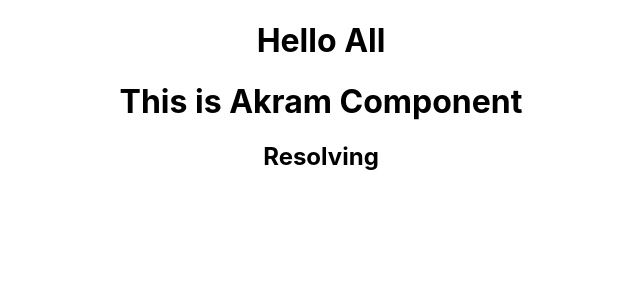
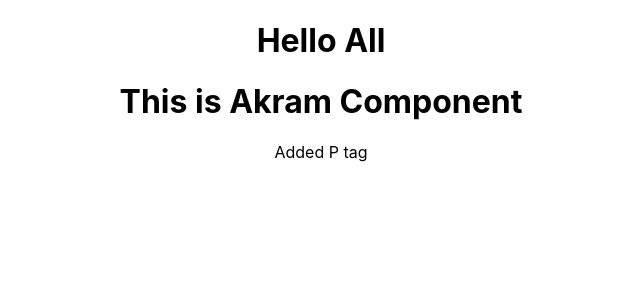
Before and after one commit to shoebkhan111/GitHub-Practice, a React (Create React App) app in the folder github-practice/: page / in a window 1280 px wide. Shown: the top 300 px of the page, without its empty margins (319-959 px from the left). Built offline with nearby package versions, Linux system fonts and the light colour scheme.

Commit message:
Akram P tag added

```diff
--- a/github-practice/src/Components/AKRAM/Akram.jsx
+++ b/github-practice/src/Components/AKRAM/Akram.jsx
@@ -4,7 +4,7 @@ const Akram = () => {
     return (
         <div>
             <h1>This is Akram Component</h1>
-            <h2>Resolving</h2>
+        <p>Added P tag</p>
         </div>
     );
 };
```
